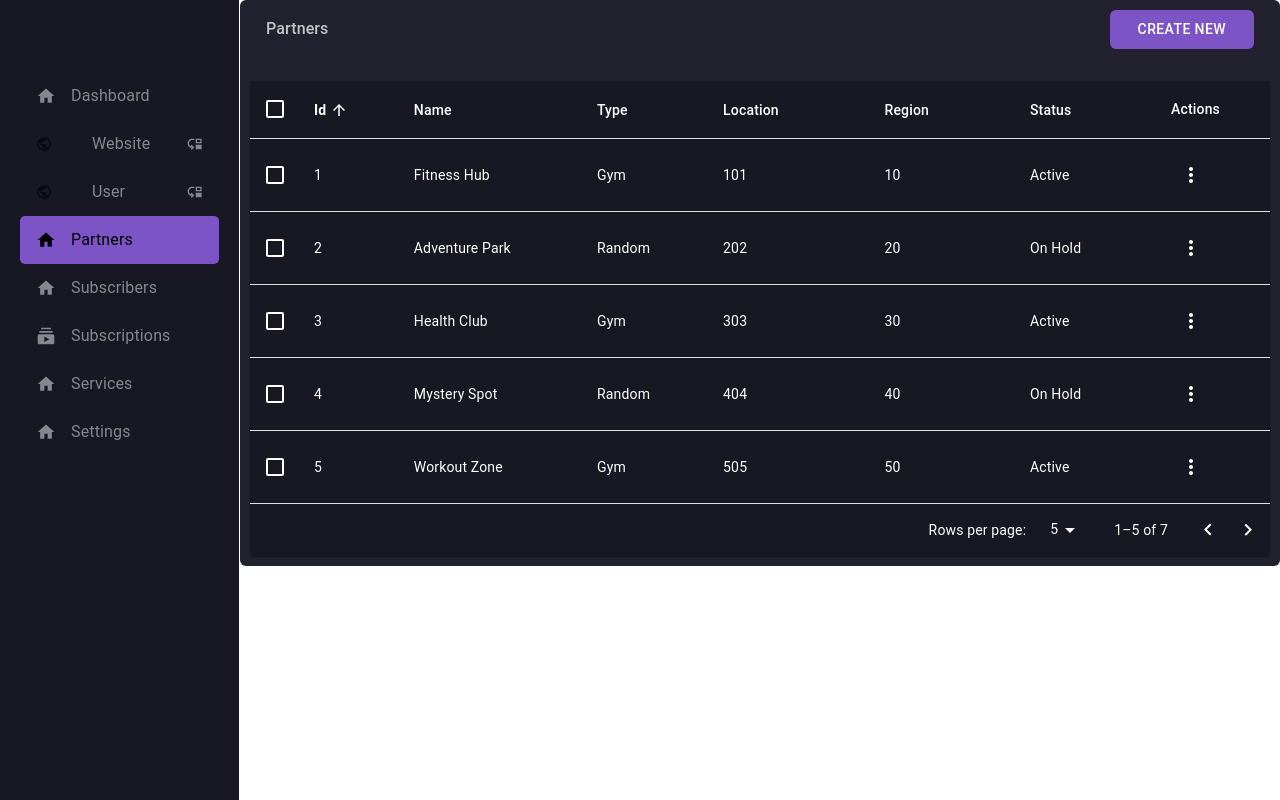
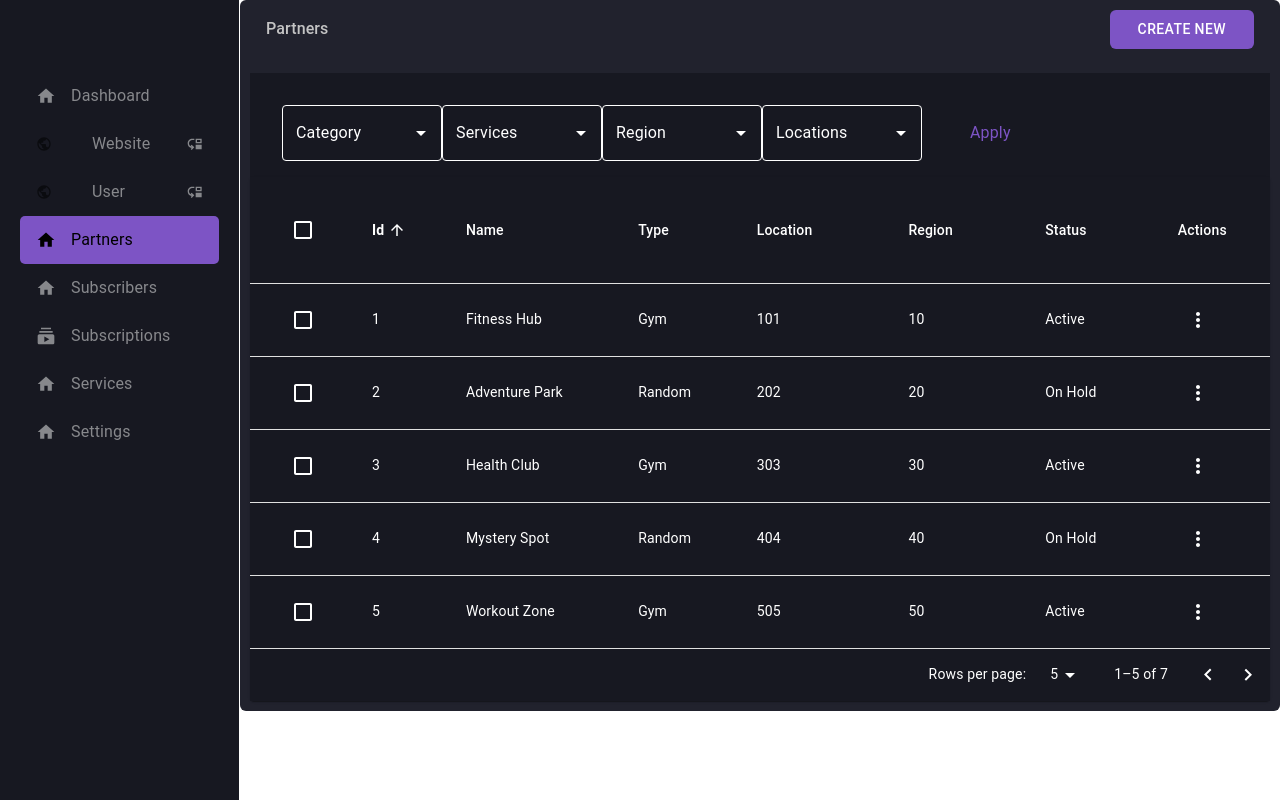
Before and after one commit to talha7t/mou-fit-admin, a Next.js app: page /partners in a window 1280 px wide. Built offline with nearby package versions, Linux system fonts and the light colour scheme.

Commit message:
added autocomplete for filtering

```diff
--- a/components/Widgets/SharedWidgets/Tables/ListingsTable.jsx
+++ b/components/Widgets/SharedWidgets/Tables/ListingsTable.jsx
@@ -147,12 +147,12 @@ const ReusableTable = ({ columns, data }) => {
     const isSelected = (id) => selected.indexOf(id) !== -1;
 
     return (
-        <Paper sx={{ width: '100%', marginTop: '2rem' }}>
+        <Paper sx={{ width: '100%'}}>
             <TableContainer sx={{ backgroundColor: '#171821' }}>
                 <Table>
                     <TableHead sx={{ color: '#fff' }}>
                         <TableRow>
-                            <TableCell padding="checkbox" sx={{ color: 'white' }}>
+                            <TableCell padding="checkbox" sx={{ color: 'white',  padding:  '2rem' }}>
                                 <Checkbox
                                     indeterminate={selected.length > 0 && selected.length < data.length}
                                     checked={data.length > 0 && selected.length === data.length}
@@ -194,7 +194,7 @@ const ReusableTable = ({ columns, data }) => {
                                         selected={isItemSelected}
                                         sx={{ color: 'white' }}
                                     >
-                                        <TableCell padding="checkbox" sx={{ color: 'white' }}>
+                                        <TableCell padding="checkbox" sx={{ color: 'white', paddingLeft: '2rem'  }}>
                                             <Checkbox
                                                 checked={isItemSelected}
                                                 inputProps={{ 'aria-labelledby': labelId }}
--- a/pages/partners/index.js
+++ b/pages/partners/index.js
@@ -1,10 +1,35 @@
-import React from "react";
+import React, { useState } from "react";
 import TitleAndBtnRow from "@/components/Sections/SharedSections/TitleAndBtnRow";
 import ChipContainer from "@/components/Widgets/SharedWidgets/Containers/ChipContainer";
 import FlexContainer from "@/components/Widgets/SharedWidgets/Containers/FlexContainer";
 import ListingsTable from "@/components/Widgets/SharedWidgets/Tables/ListingsTable";
 import { useRouter } from "next/router";
 import AuthWrapper from "@/components/Utils/Auth/authWrapper";
+import { Autocomplete, Box, TextField, Typography } from "@mui/material";
+
+const selectInputStyles = {
+  '& .MuiOutlinedInput-root': {
+    // height: '2.5rem', // Change the height here
+    // padding: '5px',
+    '& fieldset': {
+      borderColor: 'white', // Default border color
+    },
+    '&:hover fieldset': {
+      borderColor: 'white', // Border color on hover
+    },
+    '&.Mui-focused fieldset': {
+      borderColor: 'white', // Border color when focused
+    },
+    color: 'white', // Text color
+  },
+  '& .MuiInputLabel-root': {
+    color: 'white', // Placeholder color
+  },
+  '& .MuiInputLabel-root.Mui-focused': {
+    color: 'white', // Placeholder color when focused
+  },
+  '& .MuiSvgIcon-root': {color: 'white'}
+}
 
 // Define data structure for each row
 function createData(id, name, type, location, region, status) {
@@ -24,17 +49,18 @@ const data = [
 
 // Define the columns for the table
 const columns = [
-  { id: 'id', label: 'Id' },
-  { id: 'name', label: 'Name' },
-  { id: 'type', label: 'Type' },
-  { id: 'location', label: 'Location' },
-  { id: 'region', label: 'Region' },
-  { id: 'status', label: 'Status' },
+  { id: "id", label: "Id" },
+  { id: "name", label: "Name" },
+  { id: "type", label: "Type" },
+  { id: "location", label: "Location" },
+  { id: "region", label: "Region" },
+  { id: "status", label: "Status" },
 ];
-
 
 const PartnerList = () => {
   const router = useRouter();
+
+  const [selectedCategory, setSelectedCategory] = useState("");
 
   return (
     <FlexContainer grid={12} classes="content-container">
@@ -50,7 +76,69 @@ const PartnerList = () => {
           }}
         />
 
+        <Box sx={{ width: "100%", marginTop: "1.5rem", backgroundColor: '#171821' }}>
+          <Box sx={{ display: "flex", alignItems: 'center', width: "100%", padding: '2rem', paddingBottom: '1rem' }}>
+            <Autocomplete
+              disablePortal
+              id="combo-box-demo"
+              options={[{ label: "Gym" }, { label: "Club" }]}
+              sx={{ width: "10rem", borderColor: "#fff" }}
+              renderInput={(params) => (
+                <TextField
+                  className="text-field"
+                  {...params}
+                  label="Category"
+                  sx={selectInputStyles}
+                />
+              )}
+            />
+            <Autocomplete
+              disablePortal
+              id="combo-box-demo"
+              options={[{ label: "Gym" }, { label: "Club" }]}
+              sx={{ width: "10rem", borderColor: "#fff" }}
+              renderInput={(params) => (
+                <TextField
+                  className="text-field"
+                  {...params}
+                  label="Services"
+                  sx={selectInputStyles}
+                />
+              )}
+            />
+            <Autocomplete
+              disablePortal
+              id="combo-box-demo"
+              options={[{ label: "Gym" }, { label: "Club" }]}
+              sx={{ width: "10rem", borderColor: "#fff" }}
+              renderInput={(params) => (
+                <TextField
+                  className="text-field"
+                  {...params}
+                  label="Region"
+                  sx={selectInputStyles}
+                />
+              )}
+            />
+            <Autocomplete
+              disablePortal
+              id="combo-box-demo"
+              options={[{ label: "Gym" }, { label: "Club" }]}
+              sx={{ width: "10rem", borderColor: "#fff" }}
+              renderInput={(params) => (
+                <TextField
+                  className="text-field"
+                  {...params}
+                  label="Locations"
+                  sx={selectInputStyles}
+                />
+              )}
+            />
+
+            <Typography component={"p"} sx={{marginLeft:  '2rem', padding: '1rem', color: '#7D54C5', cursor: 'pointer'}}>Apply</Typography>
+          </Box>
           <ListingsTable columns={columns} data={data} />
+        </Box>
       </ChipContainer>
     </FlexContainer>
   );
```
